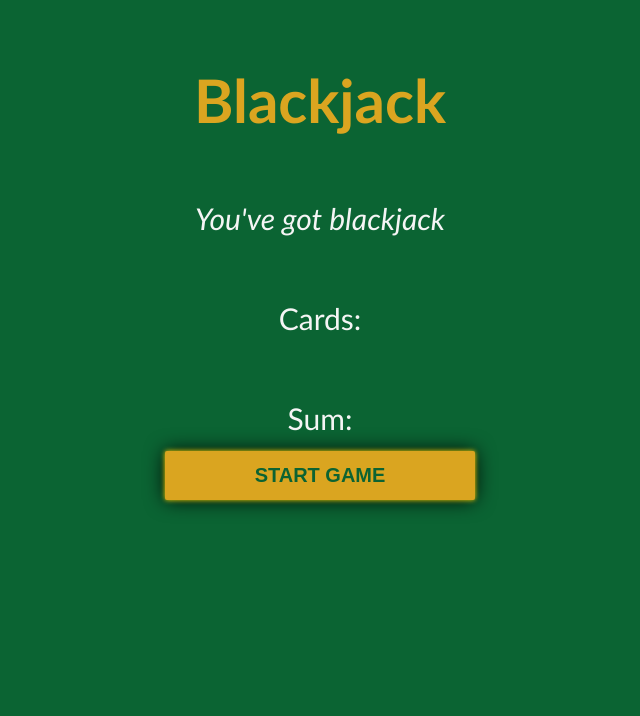
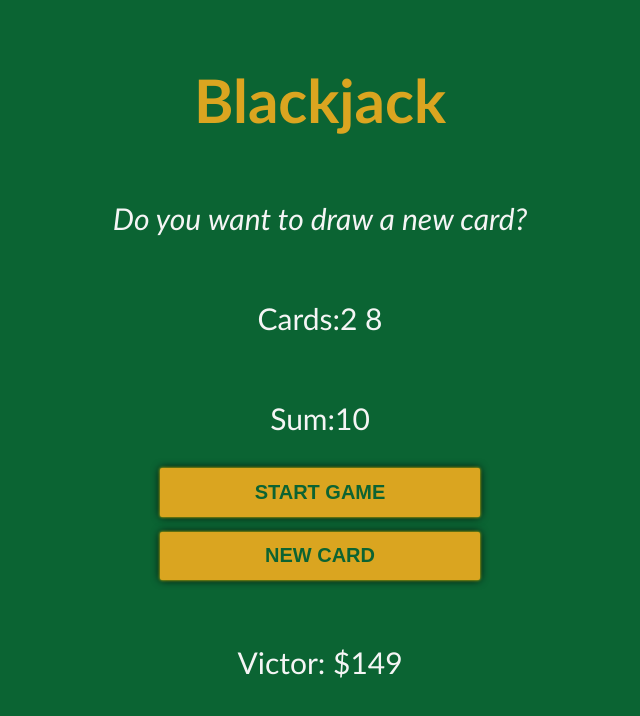
Before and after one commit to VictorElder/Blackjack, a plain HTML site: page index.html in a window 1280 px wide. Both pictures are taken after a click on the button "START GAME". Shown: the whole page, without its empty margins (320-960 px from the left). Drawn offline with Linux system fonts and the light colour scheme.

Commit message:
finished project

```diff
--- a/index.html
+++ b/index.html
@@ -9,9 +9,13 @@
 <body>
    <h1>blackjack </h1>
    <p id="message-el">Want to play a round?</p>
-   <p>Cards:</p>
+   <p id="cards-el">Cards:</p>
    <p id="sum-el">Sum:</p>
-   <div class="btn"><button onClick="startGame()">START GAME</button></div>
+   <div class="btn">
+    <button onClick="startGame()">START GAME</button>
+    <button onClick="newCard()">NEW CARD</button>
+</div>
+<p id="player-el"></p>
 
 
 
--- a/main.js
+++ b/main.js
@@ -1,15 +1,58 @@
-let firstCard = 10
-let secondCard = 11
-let sum = firstCard + secondCard
+let player = {
+    name:"Victor",
+    chips:149,
+}
+let sum = 0
 let hasBlackJack = false
-let isAlive = true
+let isAlive = false
 let message = ""
 let messageEl = document.getElementById("message-el")
-let sumEl = document.getElementById("sum-el")
+let sumEl = document.querySelector("#sum-el")
+let cardsEl = document.querySelector("#cards-el")
+let playerEl = document.getElementById("player-el")
+playerEl.textContent = player.name + ": $" + player.chips
 
 
-function startGame(){
-    sumEl.textContent = "Sum:"
+
+function reload() {
+    window.location.reload()
+}
+
+
+
+function getRandomNumber() {
+        let randomNumber = Math.floor(Math.random()*13) + 1
+
+    if(randomNumber === 1){
+        return 11
+    } else if(randomNumber > 10){
+        return 10
+    } else {
+        return randomNumber
+    }
+}
+
+function startGame() {
+        if(hasBlackJack === true){
+        reload()
+    }
+    let firstCard = getRandomNumber()
+    let secondCard = getRandomNumber()
+    cards = [firstCard, secondCard]
+    sum = firstCard + secondCard
+    isAlive = true
+    renderGame()
+}
+
+
+
+
+function renderGame(){
+    cardsEl.textContent = "Cards:"
+    for(let i = 0; i < cards.length; i++){
+         cardsEl.textContent += cards[i] + " "
+    }
+    sumEl.textContent = "Sum:" + sum
     if(sum <= 20){
         message = "Do you want to draw a new card?"
     } else if(sum === 21){
@@ -19,11 +62,83 @@ function startGame(){
         message = "You're out of the game"
         isAlive = false
     }
+
     messageEl.textContent = message
 
     console.log(message)
     console.log(isAlive)
 }
+
+function newCard() {
+    if(isAlive === true && hasBlackJack === false) {
+    console.log("Drawing a new card from the deck")
+    let card = getRandomNumber()
+    sum += card
+    cards.push(card)
+    renderGame()
+    }
+
+}
+
+let messages = [
+    "Hey, how's it going",
+    "I'm great, thank you! How about you?",
+    "All good, Been working on my portfolio lately",
+    "Same here!",
+    "Great to hear"
+]
+
+let randomNumber = Math.floor(Math.random()*6)
+
+//console.log(randomNumber)
+
+
+// TEST PRATICE FOR RETURN//
+let player1Time = 102
+let player2Time = 107
+
+function totalRaceTime() {
+    return player1Time + player2Time
+
+}
+
+
+//TEST PRACTICE FOR LOGICAL OPERATORS//
+let likeDocumentaries = false
+let likeStartups = false
+
+
+if(likeDocumentaries === true || likeStartups === true) {
+   recommendMovie()
+} else {
+    console.log("Sorry, we don't have any movie recommendation for you")
+}
+
+
+function recommendMovie() {
+    console.log("Hey, check out this new film we think you will like!")
+}
+
+
+//TEST PRACTIcE FOR OBJECT//
+let airbnb = {
+    castle1: {
+        name: ["Tower in Chinon", "Room in chinon", "Apartment in Chinon"],
+        location: "Loire Valley",
+        duration: "July 30 - Aug 4",
+        rating: 4.65,
+        isfree: false,
+    },
+    castle2: {
+        name: ["Apartment in Saint-Lubin", "Home in Nonancourt", "Home in La Madeleine"],
+        location: "france",
+        rating: 4.96,
+        isFree: true
+
+    }
+}
+
+console.log(airbnb.castle1.name)
 
 
 
--- a/style.css
+++ b/style.css
@@ -21,17 +21,24 @@ p {
     margin-top:5%;
     font-size:30px;
 }
-    .btn {text-align:center; line-height:5rem;}
+    .btn {
+        margin:2rem 0;
+        display:flex;
+        flex-direction:column;
+        align-items:center;
+        gap:15px
+    }
 
 button{
-    padding:1% 7%;
+    width: 25%;
+    padding:1% 0;
     background-color:goldenrod;
     color:#0a6332fd;
     font-weight:bolder;
     font-size:20px;
     border:none;
     border-radius:2px;
-    box-shadow:0px 0px 5px gold,0 0 20px black;
+    box-shadow:0px 0px 3px gold,0 0 8px black;
 }
 
 #message-el {font-style:italic;}
```
